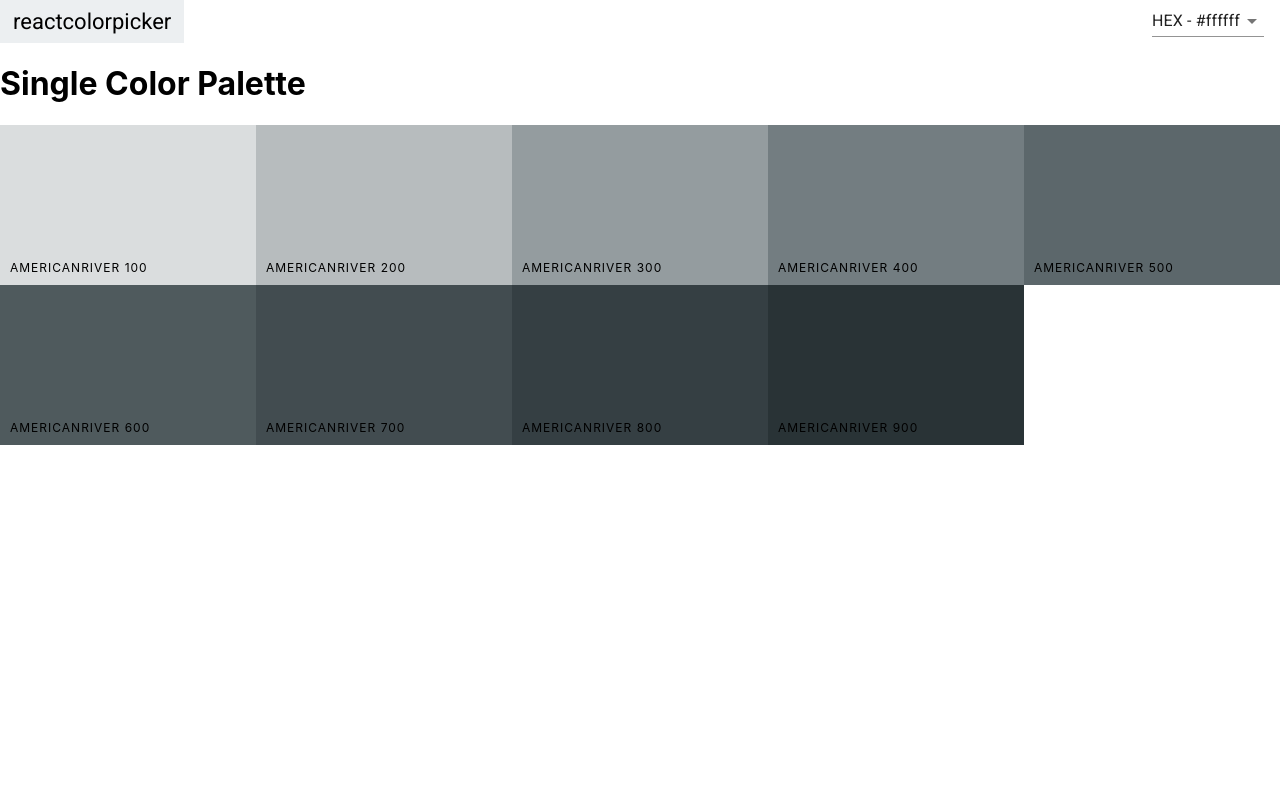
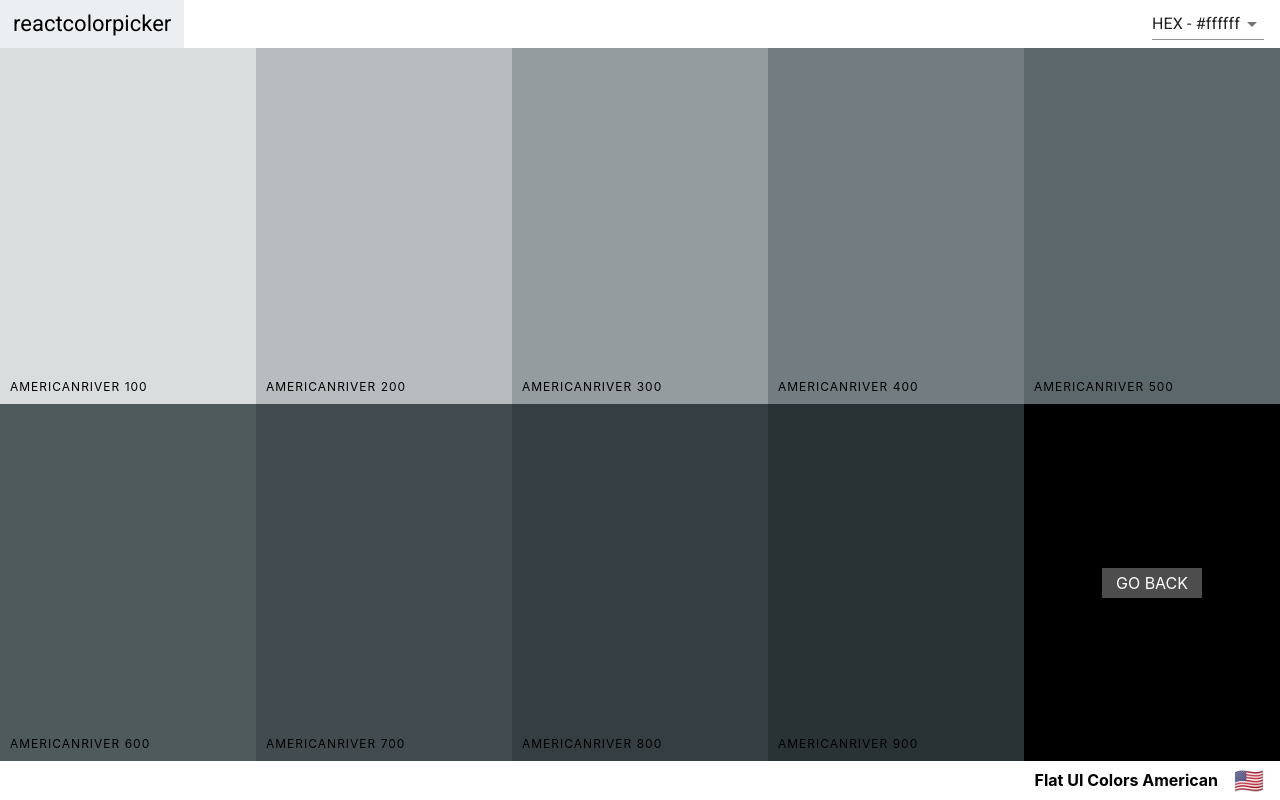
Before and after one commit to marius9648/color-app, a React (Create React App) app: page /palette/flat-ui-colors-american/americanriver in a window 1280 px wide. Built offline with nearby package versions, Linux system fonts and the light colour scheme.

Commit message:
Add GoBack Link

```diff
--- a/src/ColorBox.css
+++ b/src/ColorBox.css
@@ -8,7 +8,17 @@
   margin-bottom: -3.5px;
 }
 
-.copy-button {
+.SingleColorPalette .ColorBox {
+  height: 50%;
+}
+
+.ColorBox.go-back {
+  background-color: black;
+  position: relative;
+}
+
+.copy-button,
+.back-button {
   width: 100px;
   height: 30px;
   position: absolute;
@@ -24,6 +34,10 @@
   color: white;
   text-transform: uppercase;
   border: none;
+  text-decoration: none;
+}
+
+.copy-button {
   opacity: 0;
 }
 
--- a/src/SingleColorPalette.js
+++ b/src/SingleColorPalette.js
@@ -1,4 +1,5 @@
 import React, { Component } from 'react';
+import { Link } from 'react-router-dom';
 import Navbar from './Navbar';
 import PaletteFooter from './PaletteFooter';
 import ColorBox from './ColorBox';
@@ -32,20 +33,26 @@
 
   render() {
     const { format } = this.state;
-    const { paletteName, emoji } = this.props;
+    const { paletteName, emoji, id } = this.props.palette;
     const colorBoxes = this._shades.map((color) => (
       <ColorBox
-        key={color.id}
+        key={color.name}
         name={color.name}
         background={color[format]}
         showLink={false}
       />
     ));
     return (
-      <div className="Palette">
+      <div className="SingleColorPalette Palette">
         <Navbar handleChange={this.changeFormat} showingAllColors={false} />
-        <h1>Single Color Palette</h1>
-        <div className="Palette-colors">{colorBoxes}</div>
+        <div className="Palette-colors">
+          {colorBoxes}
+          <div className="go-back ColorBox">
+            <Link to={`/palette/${id}`} className="back-button">
+              GO BACK
+            </Link>
+          </div>
+        </div>
         <PaletteFooter paletteName={paletteName} emoji={emoji} />
       </div>
     );
```
